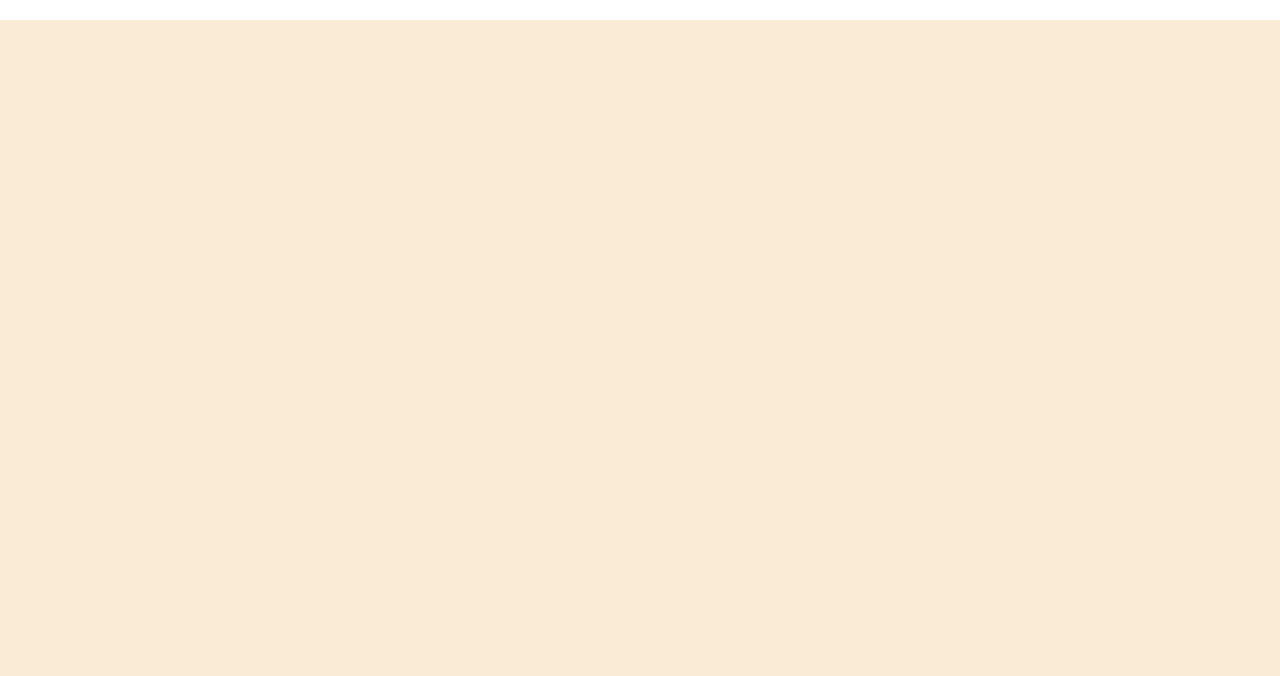
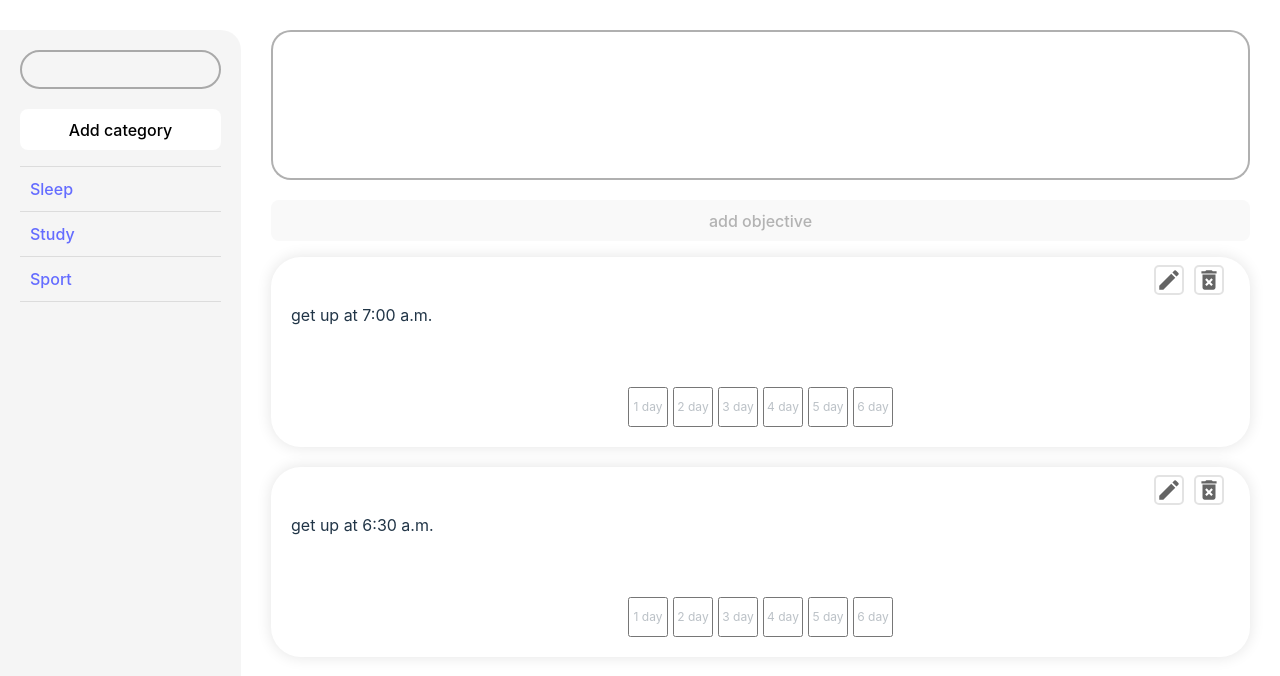
Before and after one commit to Whittun/Foundation, a React (Vite) app: page /Foundation/Sleep in a window 1280 px wide. Before the commit this address had no page. Shown: the top 676 px of the page. Built offline with nearby package versions, Linux system fonts and the light colour scheme.

Commit message:
feat: add feats

```diff
--- a/package.json
+++ b/package.json
@@ -33,8 +33,10 @@
     "@storybook/react": "^8.4.5",
     "@storybook/react-vite": "^8.4.5",
     "@storybook/test": "^8.4.5",
-    "@types/react": "^18.3.12",
-    "@types/react-dom": "^18.3.1",
+    "@testing-library/dom": "^10.4.0",
+    "@testing-library/react": "^16.1.0",
+    "@types/react": "^18.3.18",
+    "@types/react-dom": "^18.3.5",
     "@vitejs/plugin-react": "^4.3.3",
     "eslint": "^9.13.0",
     "eslint-plugin-react-hooks": "^5.0.0",
--- a/src/App.module.css
+++ b/src/App.module.css
@@ -1,6 +1,7 @@
 .app-wrapper {
   display: flex;
-  justify-content: center;
+  height: 100vh;
+  flex-grow: 1;
   gap: 30px;
-  margin-top: 20px;
+  padding: 30px 30px 30px 0;
 }
--- a/src/App.tsx
+++ b/src/App.tsx
@@ -7,8 +7,8 @@ function App() {
   return (
     <div className={styles["app-wrapper"]}>
       <Routes>
-        <Route path="/" element={<Layout />}>
-          <Route path="/:categoryName" element={<Objectives />} />
+        <Route path="/Foundation" element={<Layout />}>
+          <Route path=":categoryName" element={<Objectives />} />
         </Route>
       </Routes>
     </div>
--- a/src/components/Button/Button.tsx
+++ b/src/components/Button/Button.tsx
@@ -4,9 +4,13 @@ type ButtonProps = React.ButtonHTMLAttributes<HTMLButtonElement> & {
   text: string;
 };
 
-export const Button: React.FC<ButtonProps> = ({ text, ...props }) => {
+export const Button: React.FC<ButtonProps> = ({
+  text,
+  className,
+  ...props
+}) => {
   return (
-    <button {...props} className={styles.button}>
+    <button {...props} className={styles.button + " " + className}>
       {text}
     </button>
   );
--- a/src/components/Categories/Categories.module.css
+++ b/src/components/Categories/Categories.module.css
@@ -1,7 +1,39 @@
 .categories {
-  width: 200px;
-  height: 100vh;
   margin: 0;
+  padding: 20px;
 
-  background-color: rgba(0, 0, 0, 0.093);
+  background-color: rgba(0, 0, 0, 0.04);
+  border-radius: 0 20px 20px 0;
 }
+
+.input {
+  padding: 10px;
+
+  border-radius: 20px;
+  border: 2px solid rgba(0, 0, 0, 0.311);
+}
+
+.button {
+  display: block;
+  width: 100%;
+  margin-top: 20px;
+
+  background-color: #ffffff;
+}
+
+.categoriesList {
+  display: flex;
+  flex-direction: column;
+  padding: 0;
+
+  list-style: none;
+}
+
+.categoriesItem {
+  padding: 10px;
+  border-top: 1px solid rgba(0, 0, 0, 0.1);
+}
+
+.categoriesItem:last-child {
+  border-bottom: 1px solid rgba(0, 0, 0, 0.1);
+}
--- a/src/components/Categories/Categories.tsx
+++ b/src/components/Categories/Categories.tsx
@@ -3,6 +3,7 @@ import { useAppDispatch, useAppSelector } from "../../hooks";
 import styles from "./Categories.module.css";
 import { addCategory, selectCategories } from "./CategoriesSlice";
 import { Link } from "react-router";
+import { Button } from "../Button/Button";
 
 export const Categories = () => {
   const [inputValue, setInputValue] = useState("");
@@ -18,16 +19,21 @@ export const Categories = () => {
 
   return (
     <div className={styles.categories}>
-      <button onClick={buttonHandler}>Add category</button>
       <input
         value={inputValue}
         onChange={(e) => setInputValue(e.target.value)}
         type="text"
+        className={styles.input}
       />
-      <ul>
+      <Button
+        className={styles.button}
+        text={"Add category"}
+        onClick={buttonHandler}
+      />
+      <ul className={styles.categoriesList}>
         {categories.map((category) => (
-          <li key={category.id}>
-            <Link to={`/${category.name}`}>{category.name}</Link>
+          <li className={styles.categoriesItem} key={category.id}>
+            <Link to={`${category.name}`}>{category.name}</Link>
           </li>
         ))}
       </ul>
--- a/src/components/Objective/Objective.tsx
+++ b/src/components/Objective/Objective.tsx
@@ -3,49 +3,67 @@ import styles from "./Objective.module.css";
 import EditIcon from "@mui/icons-material/Edit";
 import SaveIcon from "@mui/icons-material/Save";
 import DeleteForeverIcon from "@mui/icons-material/DeleteForever";
-import { ObjectiveElem } from "../Objectives/Objectives";
+import {
+  addObjectiveValue,
+  editObjective,
+  selectObjective,
+} from "../Objectives/ObjectivesSlice";
+import { useAppDispatch, useAppSelector } from "../../hooks";
 
 type ObjectiveProps = {
-  objective: ObjectiveElem;
   index: number;
   deleteObjective: (index: number) => void;
 };
 
 export const Objective: React.FC<ObjectiveProps> = ({
-  objective,
   index,
   deleteObjective,
 }) => {
-  const [checkboxes, setCheckboxes] = useState([
-    {
-      id: 1,
-      active: false,
-    },
-    { id: 2, active: false },
-    { id: 3, active: false },
-    { id: 4, active: false },
-    { id: 5, active: false },
-    { id: 6, active: false },
-  ]);
-
   const [isCompleted, setCompleted] = useState(false);
   const [editing, setIsEditing] = useState(false);
-  const [objectiveText, setObjectiveText] = useState(objective.text);
+
+  const dispatch = useAppDispatch();
+
+  const objectiveRedux = useAppSelector((state) =>
+    selectObjective(state, index)
+  );
+
+  if (!objectiveRedux) throw new Error("objective is not defined");
+
+  const [objectiveText, setObjectiveText] = useState(objectiveRedux.text);
 
   useEffect(() => {
-    setObjectiveText(objective.text);
-  }, [objective.text]);
+    dispatch(
+      editObjective({
+        objectiveId: index,
+        text: objectiveText,
+      })
+    );
+  }, [objectiveText, dispatch, index]);
+
+  useEffect(() => {
+    const status = objectiveRedux.objectiveValues.every(
+      (checkbox) => checkbox.active
+    );
+
+    setCompleted(status);
+  }, [setCompleted, objectiveRedux.objectiveValues]);
 
   const checkboxHandler = (id: number) => {
-    const newCheckBoxes = checkboxes.map((checkbox) =>
+    const newCheckBoxes = objectiveRedux.objectiveValues.map((checkbox) =>
       id === checkbox.id ? { ...checkbox, active: !checkbox.active } : checkbox
     );
 
     const status = newCheckBoxes.every((checkbox) => checkbox.active);
 
-    setCheckboxes(newCheckBoxes);
+    setCompleted(status);
 
-    setCompleted(status);
+    dispatch(
+      addObjectiveValue({
+        objectiveId: index,
+        checkboxId: id,
+      })
+    );
   };
 
   return (
@@ -75,7 +93,7 @@ export const Objective: React.FC<ObjectiveProps> = ({
           ></textarea>
         )}
         <ul className={styles["objective-list"]}>
-          {checkboxes.map((item, index) => (
+          {objectiveRedux.objectiveValues.map((item, index) => (
             <li key={item.id} className={styles["objective-item"]}>
               <input
                 checked={item.active}
--- a/src/components/Objectives/Objectives.module.css
+++ b/src/components/Objectives/Objectives.module.css
@@ -1,6 +1,5 @@
 .objectives {
-  max-width: 500px;
-  width: 100%;
+  flex-grow: 1;
 }
 
 .objectives-form {
--- a/src/components/Objectives/Objectives.tsx
+++ b/src/components/Objectives/Objectives.tsx
@@ -4,7 +4,11 @@ import { Objective } from "../Objective/Objective";
 import styles from "./Objectives.module.css";
 import { Button } from "../Button/Button";
 import { useAppDispatch, useAppSelector } from "../../hooks";
-import { addValue, deleteValue, selectObjectives } from "./ObjectivesSlice";
+import {
+  addObjective,
+  deleteObjective,
+  selectObjectives,
+} from "./ObjectivesSlice";
 import { useParams } from "react-router";
 
 export const Objectives = () => {
@@ -16,25 +20,35 @@ export const Objectives = () => {
     throw new Error("page is not defined");
   }
 
-  const objectives = useAppSelector((state) =>
-    selectObjectives(state, categoryName)
+  const allObjectives = useAppSelector((state) => selectObjectives(state));
+
+  const objectives = allObjectives.filter(
+    (objective) => objective.categoryName === categoryName
   );
+
   const dispatch = useAppDispatch();
 
-  const addObjective = () => {
+  const buttonHandler = () => {
     const newObjective = {
-      id: objectives.length + 1,
+      id: Date.now(),
       text: inputValue,
       categoryName,
+      objectiveValues: [
+        {
+          id: 1,
+          active: false,
+        },
+        { id: 2, active: false },
+        { id: 3, active: false },
+        { id: 4, active: false },
+        { id: 5, active: false },
+        { id: 6, active: false },
+      ],
     };
 
-    dispatch(addValue(newObjective));
+    dispatch(addObjective(newObjective));
 
     setInputValue("");
-  };
-
-  const deleteObjective = (id: number) => {
-    dispatch(deleteValue(id));
   };
 
   return (
@@ -48,7 +62,7 @@ export const Objectives = () => {
         <Button
           text="add objective"
           disabled={!inputValue}
-          onClick={addObjective}
+          onClick={buttonHandler}
         />
       </form>
 
@@ -56,10 +70,9 @@ export const Objectives = () => {
         {!!objectives.length &&
           objectives.map((objective) => (
             <Objective
-              deleteObjective={deleteObjective}
+              deleteObjective={() => dispatch(deleteObjective(objective.id))}
               index={objective.id}
               key={objective.id}
-              objective={objective}
             />
           ))}
       </ul>
--- a/src/components/Objectives/ObjectivesSlice.ts
+++ b/src/components/Objectives/ObjectivesSlice.ts
@@ -1,10 +1,16 @@
 import { createSlice } from "@reduxjs/toolkit";
 import { RootState } from "../../store/store";
+
+type ObjectiveValue = {
+  id: number;
+  active: boolean;
+};
 
 export type ObjectiveElem = {
   id: number;
   text: string;
   categoryName: string;
+  objectiveValues: ObjectiveValue[];
 };
 
 const initialState: ObjectiveElem[] = [
@@ -12,31 +18,97 @@ const initialState: ObjectiveElem[] = [
     id: 0,
     categoryName: "Sleep",
     text: `get up at 7:00 a.m.`,
+    objectiveValues: [
+      {
+        id: 1,
+        active: false,
+      },
+      { id: 2, active: false },
+      { id: 3, active: false },
+      { id: 4, active: false },
+      { id: 5, active: false },
+      { id: 6, active: false },
+    ],
   },
   {
     id: 1,
     categoryName: "Sleep",
     text: `get up at 6:30 a.m.`,
+    objectiveValues: [
+      {
+        id: 1,
+        active: false,
+      },
+      { id: 2, active: false },
+      { id: 3, active: false },
+      { id: 4, active: false },
+      { id: 5, active: false },
+      { id: 6, active: false },
+    ],
   },
   {
     id: 2,
     categoryName: "Sport",
     text: `push-up 10 times`,
+    objectiveValues: [
+      {
+        id: 1,
+        active: false,
+      },
+      { id: 2, active: false },
+      { id: 3, active: false },
+      { id: 4, active: false },
+      { id: 5, active: false },
+      { id: 6, active: false },
+    ],
   },
   {
     id: 3,
     categoryName: "Sport",
     text: `push-up 20 times`,
+    objectiveValues: [
+      {
+        id: 1,
+        active: false,
+      },
+      { id: 2, active: false },
+      { id: 3, active: false },
+      { id: 4, active: false },
+      { id: 5, active: false },
+      { id: 6, active: false },
+    ],
   },
   {
-    id: 2,
+    id: 4,
     categoryName: "Study",
     text: `study for 2 hours`,
+    objectiveValues: [
+      {
+        id: 1,
+        active: false,
+      },
+      { id: 2, active: false },
+      { id: 3, active: false },
+      { id: 4, active: false },
+      { id: 5, active: false },
+      { id: 6, active: false },
+    ],
   },
   {
-    id: 3,
+    id: 5,
     categoryName: "Study",
     text: `study for 3 hours`,
+    objectiveValues: [
+      {
+        id: 1,
+        active: false,
+      },
+      { id: 2, active: false },
+      { id: 3, active: false },
+      { id: 4, active: false },
+      { id: 5, active: false },
+      { id: 6, active: false },
+    ],
   },
 ];
 
@@ -44,22 +116,51 @@ const objectivesSlice = createSlice({
   name: "Objectives",
   initialState,
   reducers: {
-    addValue: (state, action) => {
+    addObjective: (state, action) => {
       state.push(action.payload);
     },
-    deleteValue: (state, action) => {
+    deleteObjective: (state, action) => {
       return state.filter((elem) => {
         return elem.id !== action.payload;
       });
     },
+    addObjectiveValue: (state, action) => {
+      const currentObjective = state.find(
+        (objective) => objective.id === action.payload.objectiveId
+      );
+
+      if (!currentObjective) throw new Error("currentObjective is not defined");
+
+      const newCheckBoxes = currentObjective.objectiveValues.map((checkbox) =>
+        action.payload.checkboxId === checkbox.id
+          ? { ...checkbox, active: !checkbox.active }
+          : checkbox
+      );
+
+      currentObjective.objectiveValues = newCheckBoxes;
+    },
+    editObjective: (state, action) => {
+      const currentObjective = state.find(
+        (objective) => objective.id === action.payload.objectiveId
+      );
+
+      if (!currentObjective) throw new Error("currentObjective is not defined");
+
+      currentObjective.text = action.payload.text;
+    },
   },
 });
 
-export const selectObjectives = (state: RootState, categoryName: string) =>
-  state.objectives.filter(
-    (objective) => objective.categoryName === categoryName
-  );
+export const selectObjectives = (state: RootState) => state.objectives;
 
-export const { addValue, deleteValue } = objectivesSlice.actions;
+export const selectObjective = (state: RootState, objectiveId: number) =>
+  state.objectives.find((objective) => objective.id === objectiveId);
+
+export const {
+  addObjective,
+  deleteObjective,
+  addObjectiveValue,
+  editObjective,
+} = objectivesSlice.actions;
 
 export default objectivesSlice.reducer;
--- a/src/index.css
+++ b/src/index.css
@@ -1,5 +1,5 @@
 * {
-  background-color: antiquewhite;
+  box-sizing: border-box;
 }
 
 :root {
```
Also changed, not shown: 1 other file (tests, documents, lock files or other folders).
